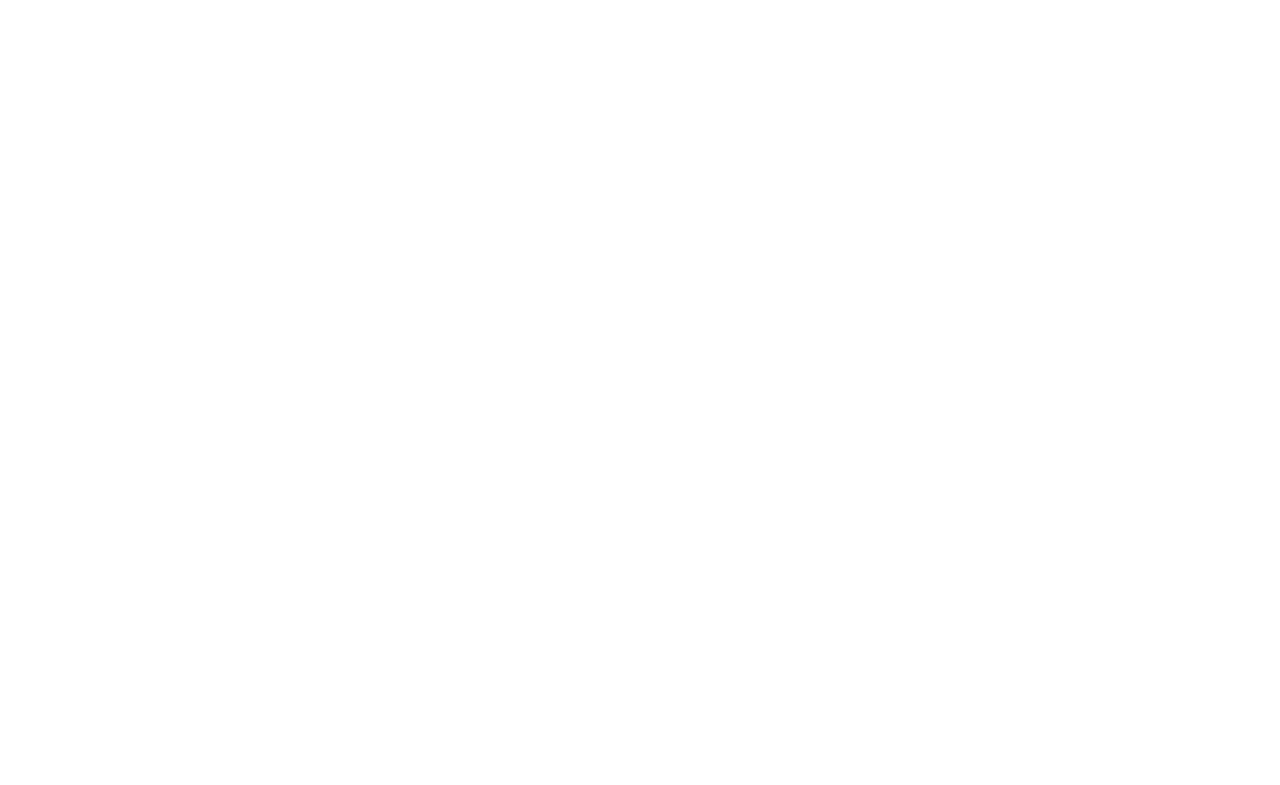
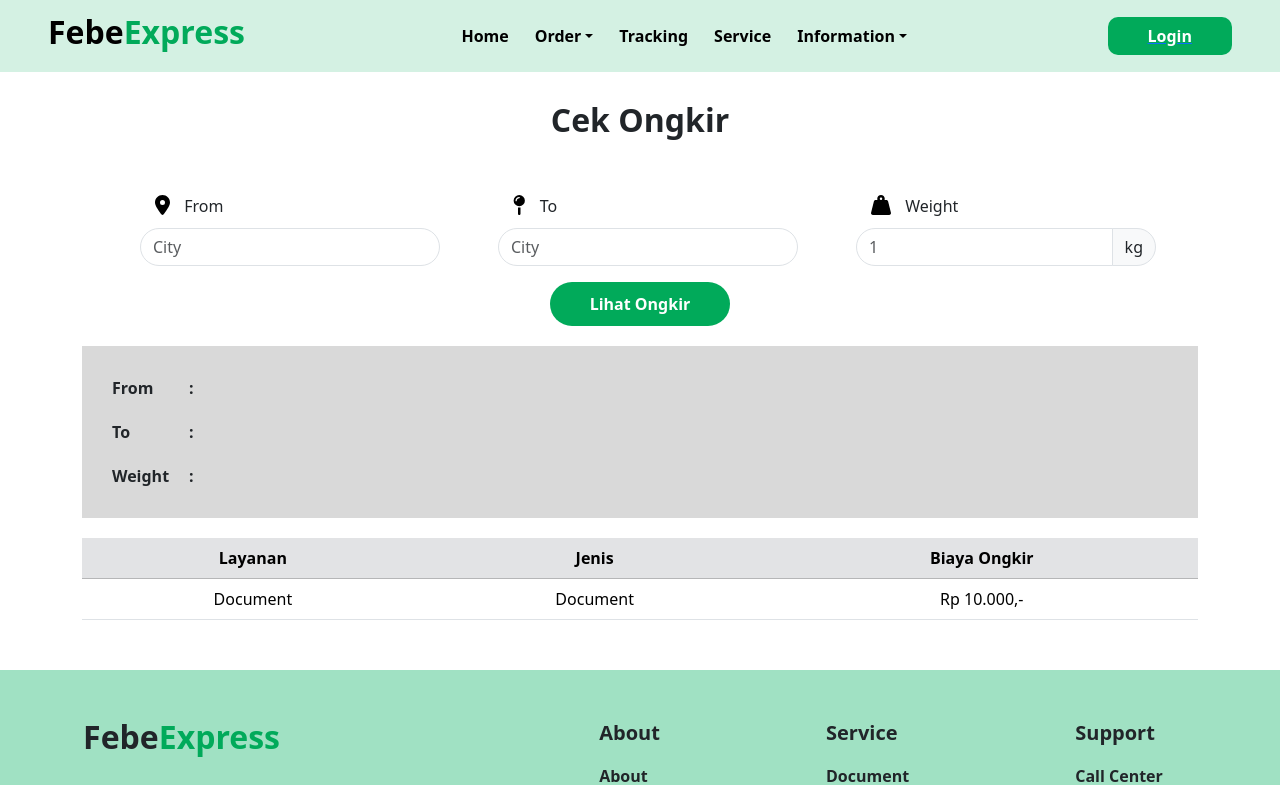
Before and after one commit to PetrusFE4/Aplikasi-Pengiriman-Barang, a React (Create React App) app: page /cek-ongkir in a window 1280 px wide. Before the commit this address had no page. Shown: the top 785 px of the page. Built offline with nearby package versions, Linux system fonts and the light colour scheme.

Commit message:
Menambahkan halaman cek ongkir

```diff
--- a/src/App.js
+++ b/src/App.js
@@ -2,6 +2,7 @@
 import HomePage from "./pages/HomePage";
 import Login from "./Auth/Login";
 import Register from "./Auth/Register";
+import CheckShippingCostsPage from "./pages/CheckShippingCostsPage";
 function App() {
   return (
     <div className="App">
@@ -10,7 +11,7 @@
           <Route path="/" element={<HomePage />} />
           <Route path="/register" element={<Register />} />
           <Route path="/login" element={<Login />} />
-
+          <Route path="/cek-ongkir" element={<CheckShippingCostsPage />} />
         </Routes>
       </Router>
     </div>
--- /dev/null
+++ b/src/assets/css/CheckShippingCostsPage.css
@@ -0,0 +1,33 @@
+.title{
+    font-size: 32px;
+    font-weight: bold;
+    text-align: center;
+    margin-bottom: 40px;
+}
+.form-control, .input-group-text{
+    border-radius: 50px;
+}
+.form-control, .input-group{
+    width: 300px;
+}
+.row{
+    margin-left: 50px;
+}
+label{
+    margin: 10px 15px;
+}
+.input-container{
+    padding: 20px;
+    background-color: #D9D9D9;
+    margin: 20px auto;
+    td{
+        font-weight: bold;
+        padding: 10px;
+    }
+}
+.result-container{
+    margin-bottom: 50px;
+    th, td{
+        text-align: center;
+    }
+}
--- a/src/assets/css/Login.css
+++ b/src/assets/css/Login.css
@@ -111,7 +111,7 @@
     label {
       display: block;
       margin-bottom: 10px;
-      margin-left: 150px;
+      margin-left: 185px;
       text-align: left;
       font-size: 20px;
 
--- /dev/null
+++ b/src/pages/CheckShippingCostsPage.jsx
@@ -0,0 +1,83 @@
+import "../assets/css/CheckShippingCostsPage.css";
+import { ButtonStyle } from "../components/StyledComponents";
+// import { Link } from 'react-router-dom';
+import Navbar from "../components/Navbar";
+import Footer from "../components/Footer";
+import "bootstrap/dist/css/bootstrap.min.css";
+import "bootstrap/dist/js/bootstrap.bundle.min";
+import { StyledIcon } from '../components/StyledIcon';
+import { faMapMarkerAlt, faMapPin, faWeightHanging, faBox } from '@fortawesome/free-solid-svg-icons';
+
+const CheckShippingCostsPage = () => {
+    return(
+        <div>
+        <Navbar />
+        <div class="container mt-4">
+            <p class="title">Cek Ongkir</p>
+            <form>
+                <div class="row g-3">
+                    {/* Baris pertama */}
+                    <div class="col-md-4">
+                        <label><StyledIcon icon={faMapMarkerAlt} size="20px" color="black" /> From</label>
+                        <input type="text" class="form-control" placeholder="City" />
+                    </div>
+                    <div class="col-md-4">
+                        <label><StyledIcon icon={faMapPin} size="20px" color="black" /> To</label>
+                        <input type="text" class="form-control" placeholder="City" />
+                    </div>
+                    <div class="col-md-4">
+                        <label><StyledIcon icon={faWeightHanging} size="20px" color="black" /> Weight</label>
+                        <div class="input-group mb-3">
+                            <input type="number" class="form-control" placeholder="1" aria-label="Weight" />
+                            <span class="input-group-text">kg</span>
+                        </div>
+                    </div>
+                </div>
+                <center>
+                <ButtonStyle style={{borderRadius: '50px', alignItems: 'center', marginBottom: '20px'}}>Lihat Ongkir</ButtonStyle>
+                </center>
+            </form>
+            <div class="input-container">
+                <table class="tbl-input">
+                    <tr>
+                        <td>From</td>
+                        <td>:</td>
+                        <td></td>
+                    </tr>
+                    <tr>
+                        <td>To</td>
+                        <td>:</td>
+                        <td></td>
+                    </tr>
+                    <tr>
+                        <td>Weight</td>
+                        <td>:</td>
+                        <td></td>
+                    </tr>
+                </table>
+            </div>
+            <div class="result-container">
+            <table class="table">
+                <thead class=" table-secondary">
+                    <tr>
+                        <th scope="col">Layanan</th>
+                        <th scope="col">Jenis</th>
+                        <th scope="col">Biaya Ongkir</th>
+                    </tr>
+                </thead>
+                <tbody>
+                    <tr>
+                        <td>Document</td>
+                        <td>Document</td>
+                        <td>Rp 10.000,-</td>
+                    </tr>
+                </tbody>
+            </table>
+            </div>
+        </div>
+        <Footer />
+        </div>
+    );
+}
+
+export default CheckShippingCostsPage
```
